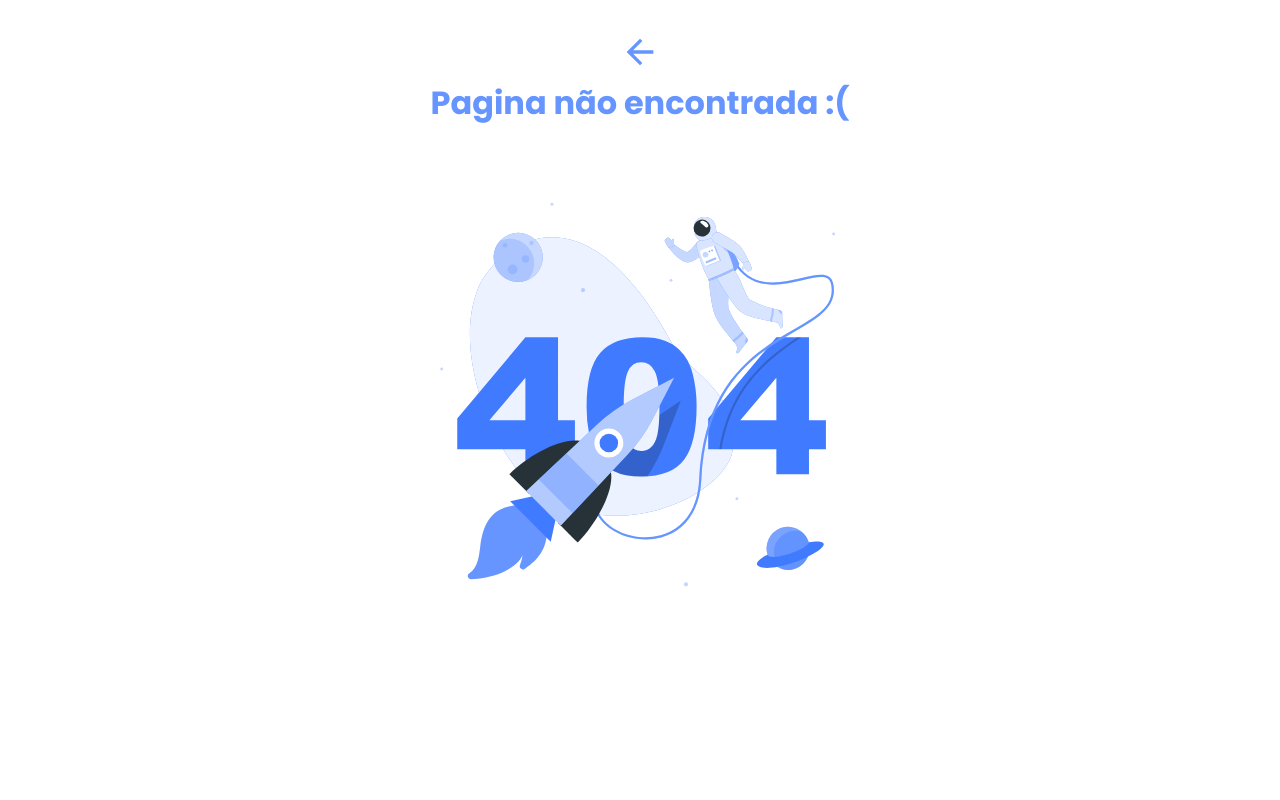
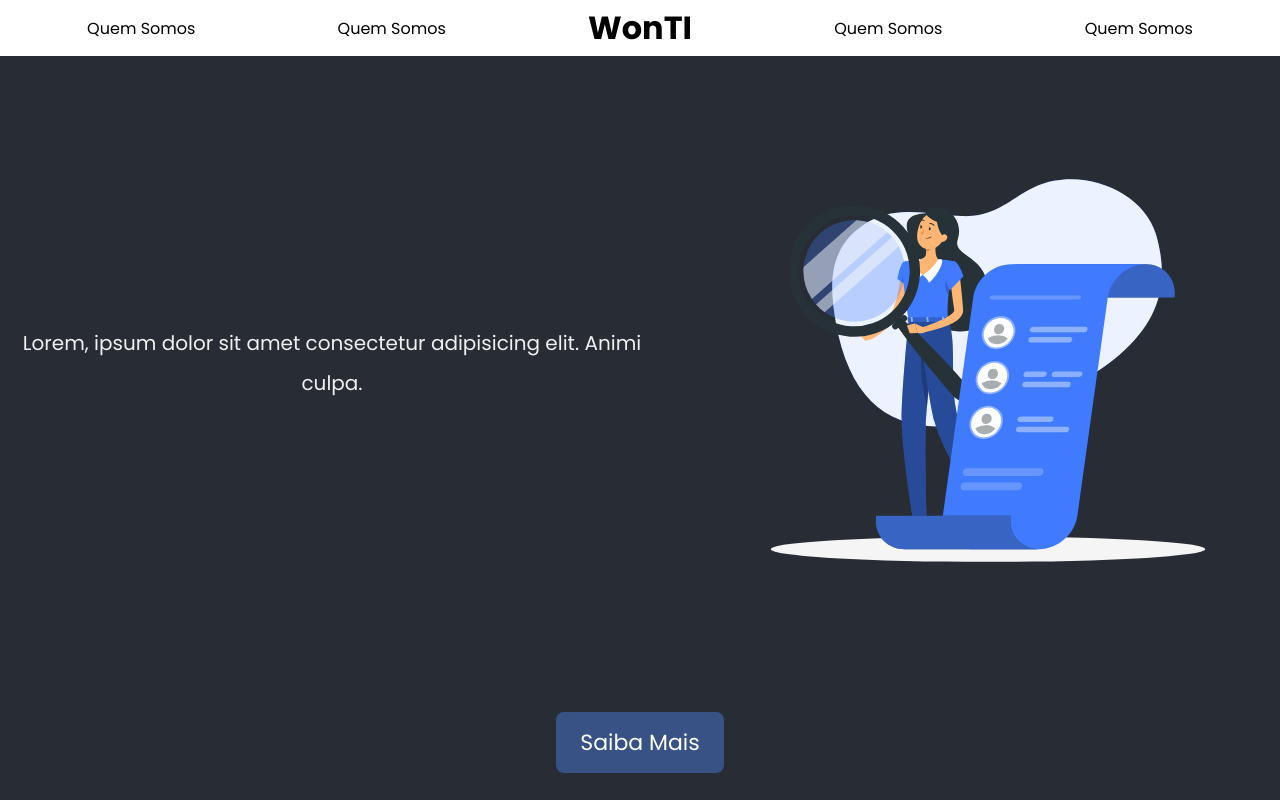
Before and after one commit to Renan2805/Won, a React (Create React App) app: page / in a window 1280 px wide. Shown: the top 800 px of the page. Built offline with nearby package versions, Linux system fonts and the light colour scheme.

Commit message:
Atualizações

```diff
--- a/src/App.css
+++ b/src/App.css
@@ -41,7 +41,7 @@
 .land-text {
   color: #f0f0f0;
   line-height: 2;
-  max-width: 80%;
+  width: 80vw;
 }
 
 .land-illustration {
@@ -55,7 +55,34 @@
     flex-wrap: wrap;
   }
 
+  .land-text {
+    max-width: 60vw;
+  }
+
   .land-illustration {
-    width: 50%;
+    max-width: 50%;
+    max-height: 70vh
   }
 }
+
+@media screen and (min-width: 1125px) {
+  .land-section {
+    gap: 2rem;
+
+    padding: .5rem 0 .5rem 0;
+  }
+
+  .land-text {
+    font-size: 20px;
+  }
+  .land-section a {
+    font-size: 22px;
+    padding: .9rem 1.5rem;
+  }
+}
+
+@media screen and (max-width: 1354px) {
+  .land-text {
+    max-width: 50%;
+  }
+}
--- a/src/index.tsx
+++ b/src/index.tsx
@@ -11,7 +11,7 @@ const root = createRoot(container)
 root.render(
   <BrowserRouter>
     <Routes>
-      <Route path="/WonTI" element={<App />} />
+      <Route path="/" element={<App />} />
       <Route path="*" element={<NotFoundPage />}>
       </Route>
     </Routes>
```
Also changed, not shown: src/logo.svg (deleted), 1 other file (tests, documents, lock files or other folders).
